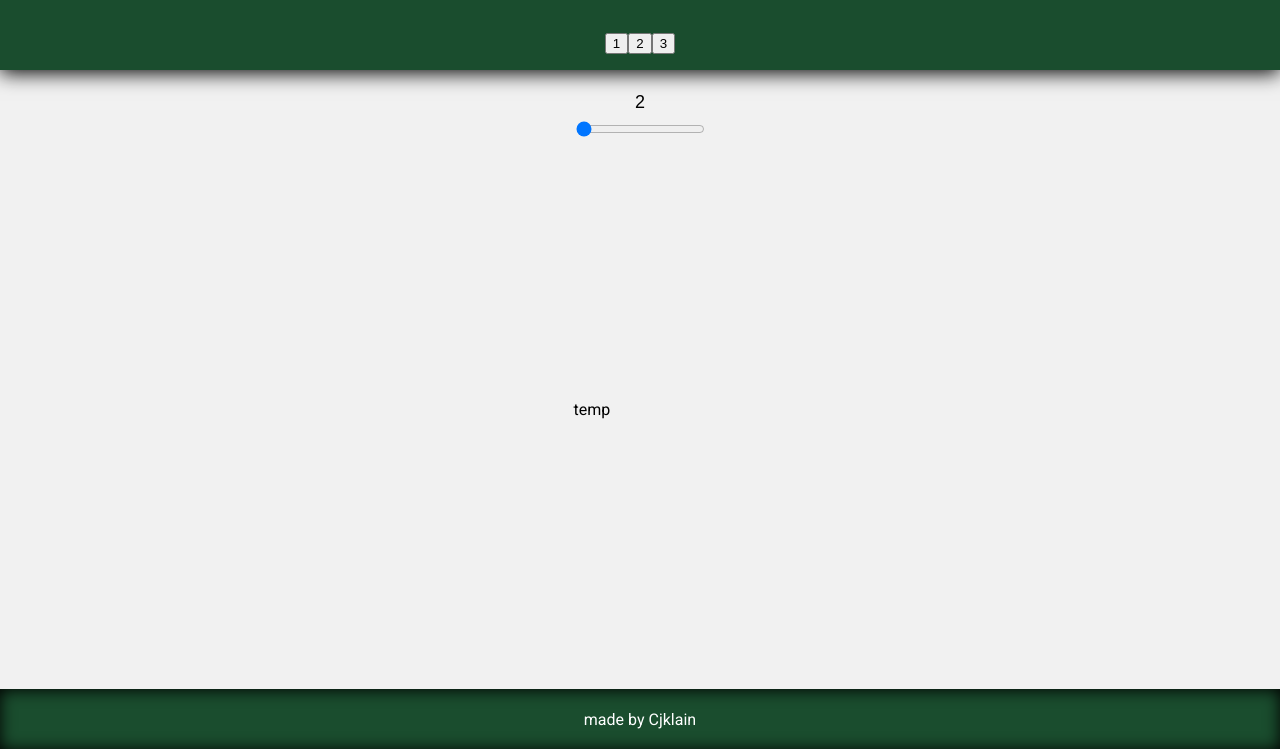
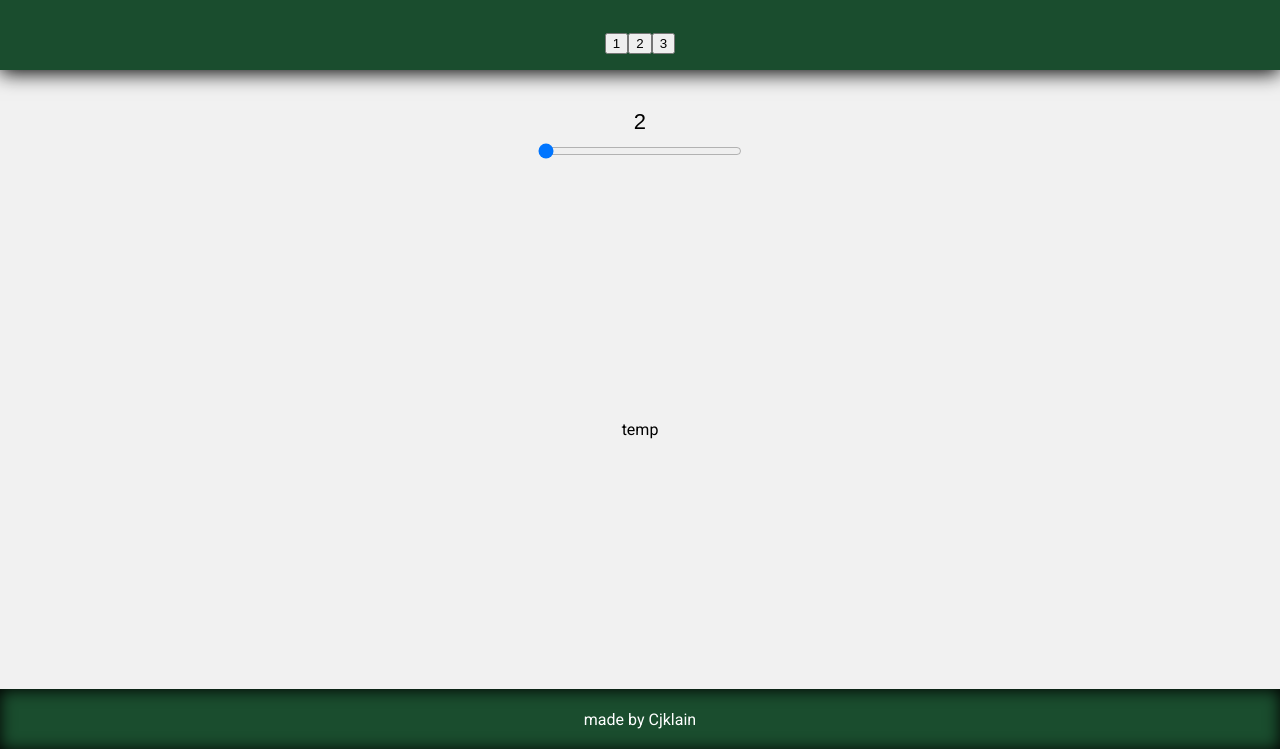
Before and after one commit to Cjklain/sorting-demo, a website: page index.html in a window 1280 px wide. Shown: the part 51-800 px from the top of the page. Drawn offline with Linux system fonts and the light colour scheme.

Commit message:
Fix styles for main

```diff
--- a/style.css
+++ b/style.css
@@ -41,9 +41,11 @@
   background-color: #f1f1f1;
   color: black;
   display: grid;
-  grid-template-rows: 60px 1fr;
+  width: 100vw;
+  grid-template-columns: 1fr;
+  grid-template-rows: minmax(80px, 100px) 1fr;
   align-items: center;
-  justify-content: center;
+  justify-items: center;
 }
 
 .control {
@@ -57,8 +59,12 @@
 .value-number {
   background-color: #f1f1f1;
   border: none;
-  font-size: 18px;
+  font-size: 22px;
   text-align: center;
+}
+
+#value-range {
+  width: 16vw;
 }
 
 footer {
```
